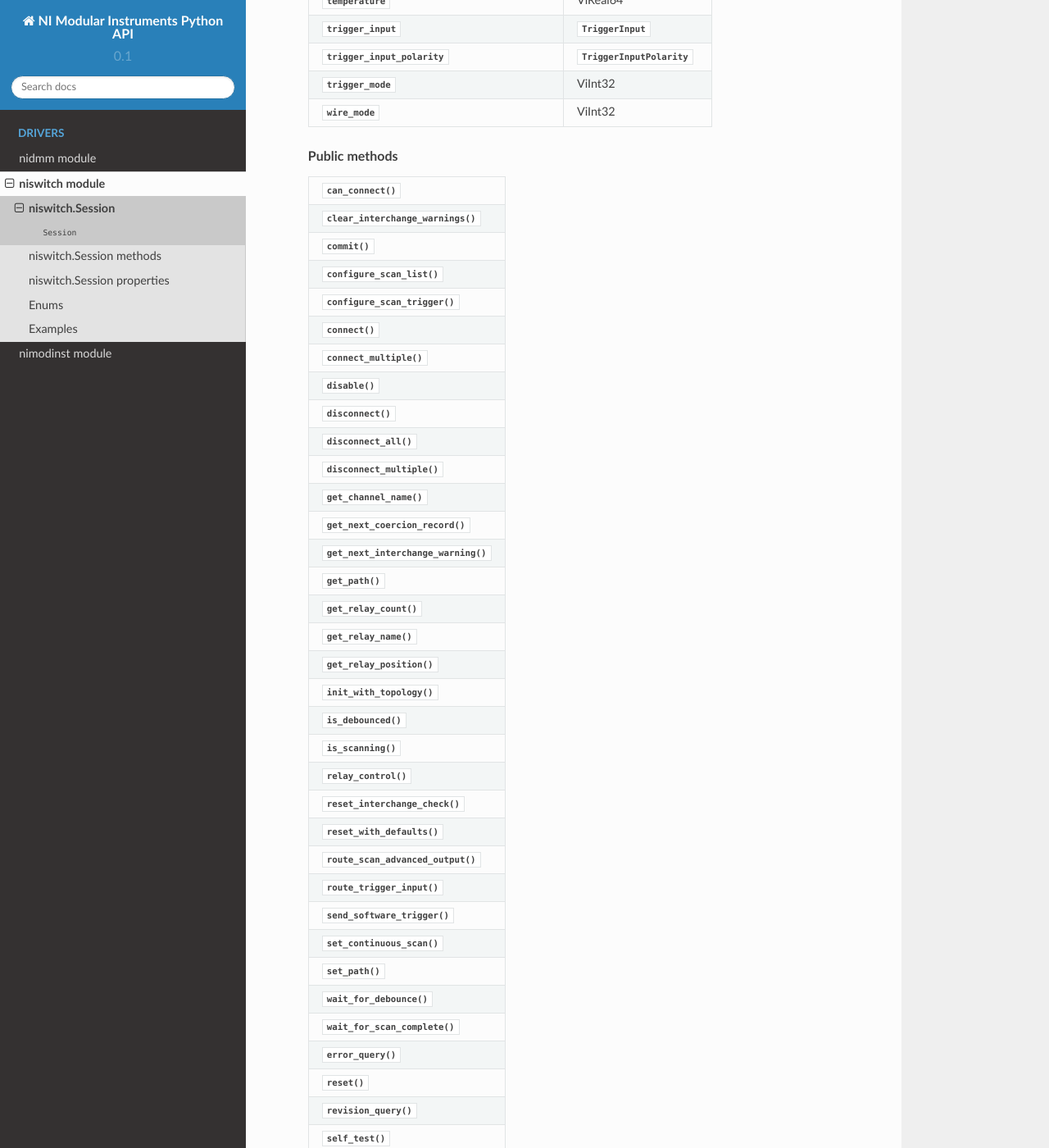
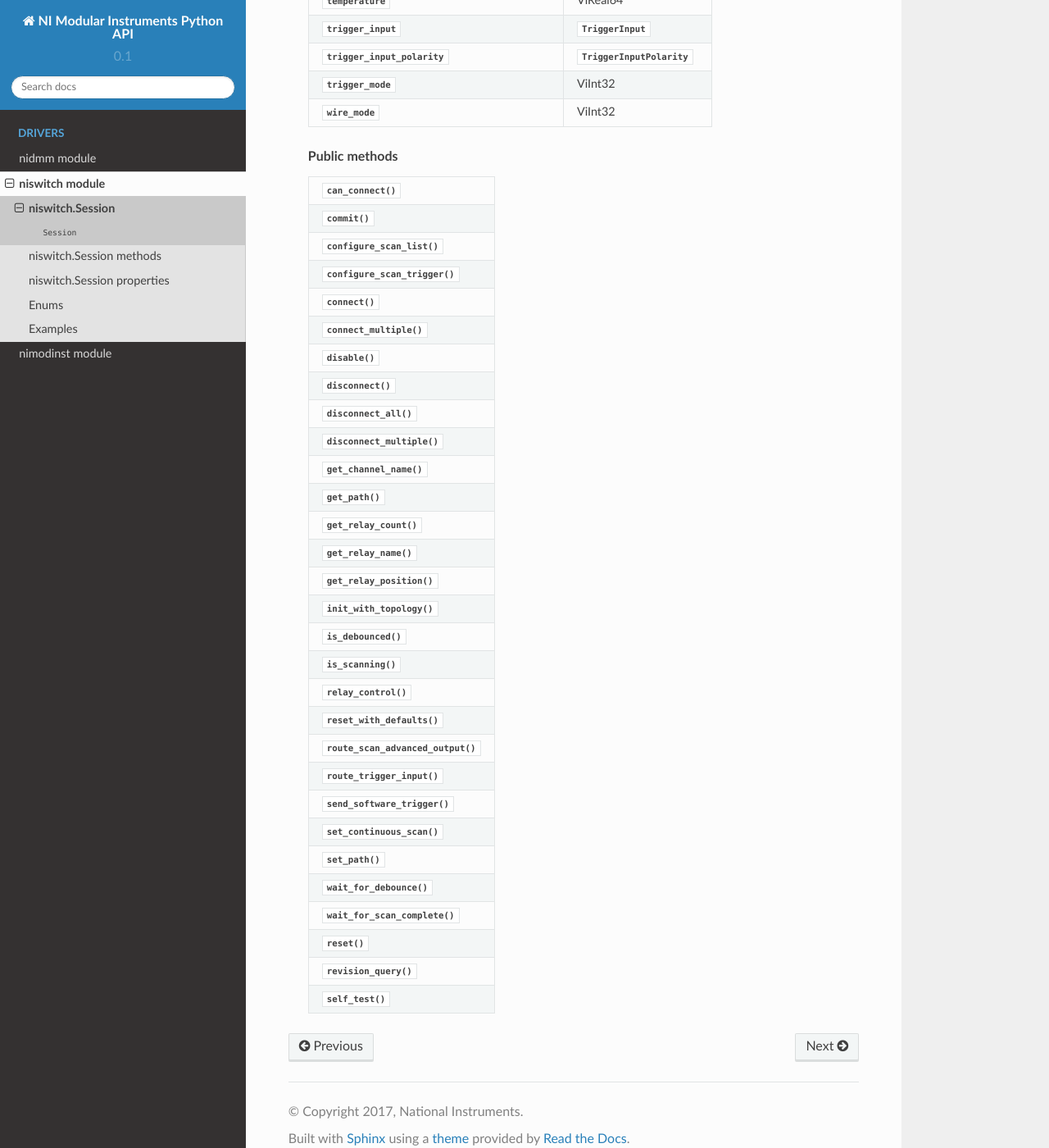
Before and after one commit to ni/nimi-python, a Sphinx documentation site: the page built from docs/niswitch/session.rst, in a window 1280 px wide and 1400 px high, scrolled down 2326 px. Shown: the whole window at 82% size. Built offline with Sphinx 7.4.7 and the Read the Docs theme 2.0.0, drawn with Linux system fonts in a browser that asks for light colours.

Commit message:
Update generated

```diff
--- a/docs/niswitch/session.rst
+++ b/docs/niswitch/session.rst
@@ -143,74 +143,64 @@
 
    **Public methods**
 
-   +-----------------------------------------+
-   | :py:func:`can_connect`                  |
-   +=========================================+
-   | :py:func:`clear_interchange_warnings`   |
-   +-----------------------------------------+
-   | :py:func:`commit`                       |
-   +-----------------------------------------+
-   | :py:func:`configure_scan_list`          |
-   +-----------------------------------------+
-   | :py:func:`configure_scan_trigger`       |
-   +-----------------------------------------+
-   | :py:func:`connect`                      |
-   +-----------------------------------------+
-   | :py:func:`connect_multiple`             |
-   +-----------------------------------------+
-   | :py:func:`disable`                      |
-   +-----------------------------------------+
-   | :py:func:`disconnect`                   |
-   +-----------------------------------------+
-   | :py:func:`disconnect_all`               |
-   +-----------------------------------------+
-   | :py:func:`disconnect_multiple`          |
-   +-----------------------------------------+
-   | :py:func:`get_channel_name`             |
-   +-----------------------------------------+
-   | :py:func:`get_next_coercion_record`     |
-   +-----------------------------------------+
-   | :py:func:`get_next_interchange_warning` |
-   +-----------------------------------------+
-   | :py:func:`get_path`                     |
-   +-----------------------------------------+
-   | :py:func:`get_relay_count`              |
-   +-----------------------------------------+
-   | :py:func:`get_relay_name`               |
-   +-----------------------------------------+
-   | :py:func:`get_relay_position`           |
-   +-----------------------------------------+
-   | :py:func:`init_with_topology`           |
-   +-----------------------------------------+
-   | :py:func:`is_debounced`                 |
-   +-----------------------------------------+
-   | :py:func:`is_scanning`                  |
-   +-----------------------------------------+
-   | :py:func:`relay_control`                |
-   +-----------------------------------------+
-   | :py:func:`reset_interchange_check`      |
-   +-----------------------------------------+
-   | :py:func:`reset_with_defaults`          |
-   +-----------------------------------------+
-   | :py:func:`route_scan_advanced_output`   |
-   +-----------------------------------------+
-   | :py:func:`route_trigger_input`          |
-   +-----------------------------------------+
-   | :py:func:`send_software_trigger`        |
-   +-----------------------------------------+
-   | :py:func:`set_continuous_scan`          |
-   +-----------------------------------------+
-   | :py:func:`set_path`                     |
-   +-----------------------------------------+
-   | :py:func:`wait_for_debounce`            |
-   +-----------------------------------------+
-   | :py:func:`wait_for_scan_complete`       |
-   +-----------------------------------------+
-   | :py:func:`error_query`                  |
-   +-----------------------------------------+
-   | :py:func:`reset`                        |
-   +-----------------------------------------+
-   | :py:func:`revision_query`               |
-   +-----------------------------------------+
-   | :py:func:`self_test`                    |
-   +-----------------------------------------+
+   +---------------------------------------+
+   | :py:func:`can_connect`                |
+   +=======================================+
+   | :py:func:`commit`                     |
+   +---------------------------------------+
+   | :py:func:`configure_scan_list`        |
+   +---------------------------------------+
+   | :py:func:`configure_scan_trigger`     |
+   +---------------------------------------+
+   | :py:func:`connect`                    |
+   +---------------------------------------+
+   | :py:func:`connect_multiple`           |
+   +---------------------------------------+
+   | :py:func:`disable`                    |
+   +---------------------------------------+
+   | :py:func:`disconnect`                 |
+   +---------------------------------------+
+   | :py:func:`disconnect_all`             |
+   +---------------------------------------+
+   | :py:func:`disconnect_multiple`        |
+   +---------------------------------------+
+   | :py:func:`get_channel_name`           |
+   +---------------------------------------+
+   | :py:func:`get_path`                   |
+   +---------------------------------------+
+   | :py:func:`get_relay_count`            |
+   +---------------------------------------+
+   | :py:func:`get_relay_name`             |
+   +---------------------------------------+
+   | :py:func:`get_relay_position`         |
+   +---------------------------------------+
+   | :py:func:`init_with_topology`         |
+   +---------------------------------------+
+   | :py:func:`is_debounced`               |
+   +---------------------------------------+
+   | :py:func:`is_scanning`                |
+   +---------------------------------------+
+   | :py:func:`relay_control`              |
+   +---------------------------------------+
+   | :py:func:`reset_with_defaults`        |
+   +---------------------------------------+
+   | :py:func:`route_scan_advanced_output` |
+   +---------------------------------------+
+   | :py:func:`route_trigger_input`        |
+   +---------------------------------------+
+   | :py:func:`send_software_trigger`      |
+   +---------------------------------------+
+   | :py:func:`set_continuous_scan`        |
+   +---------------------------------------+
+   | :py:func:`set_path`                   |
+   +---------------------------------------+
+   | :py:func:`wait_for_debounce`          |
+   +---------------------------------------+
+   | :py:func:`wait_for_scan_complete`     |
+   +---------------------------------------+
+   | :py:func:`reset`                      |
+   +---------------------------------------+
+   | :py:func:`revision_query`             |
+   +---------------------------------------+
+   | :py:func:`self_test`                  |
+   +---------------------------------------+
```
Also changed, not shown: docs/nidmm/session.rst (+1 -21 lines).
